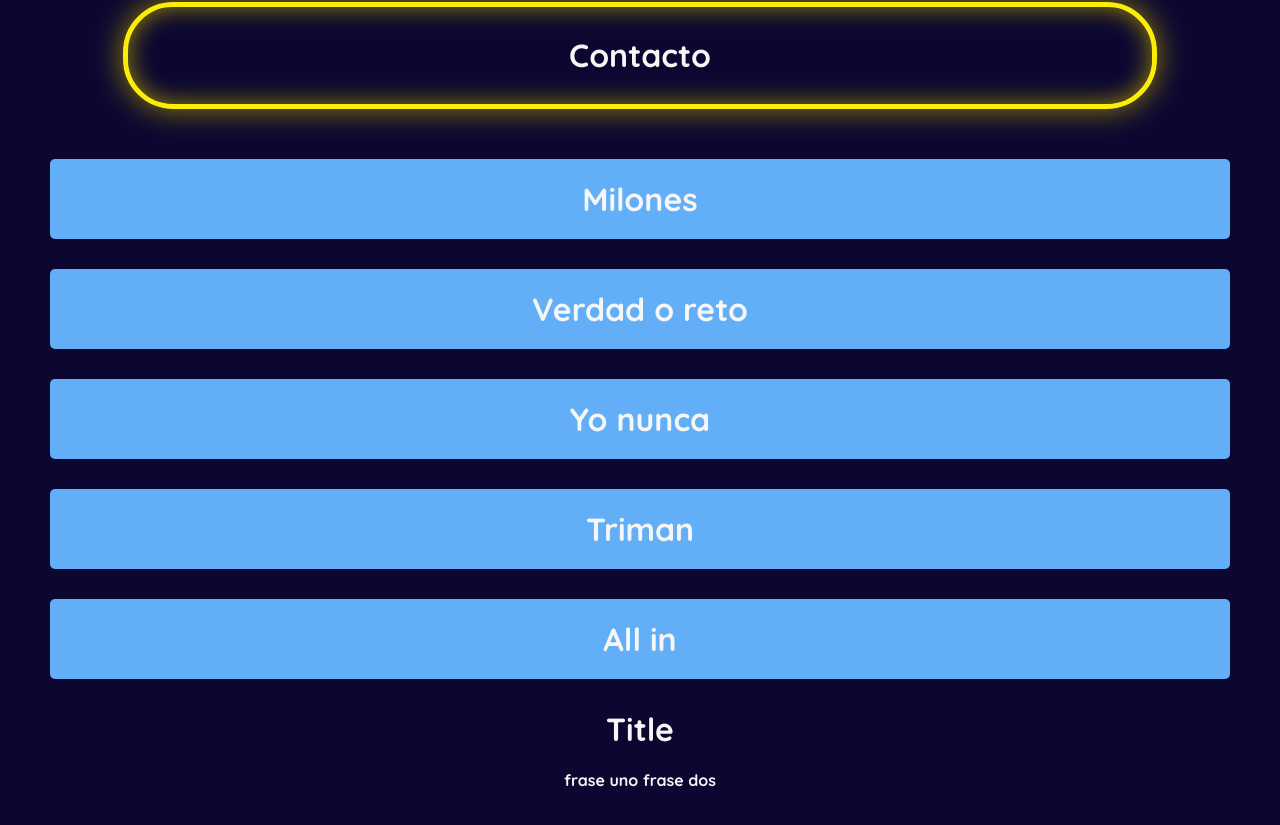
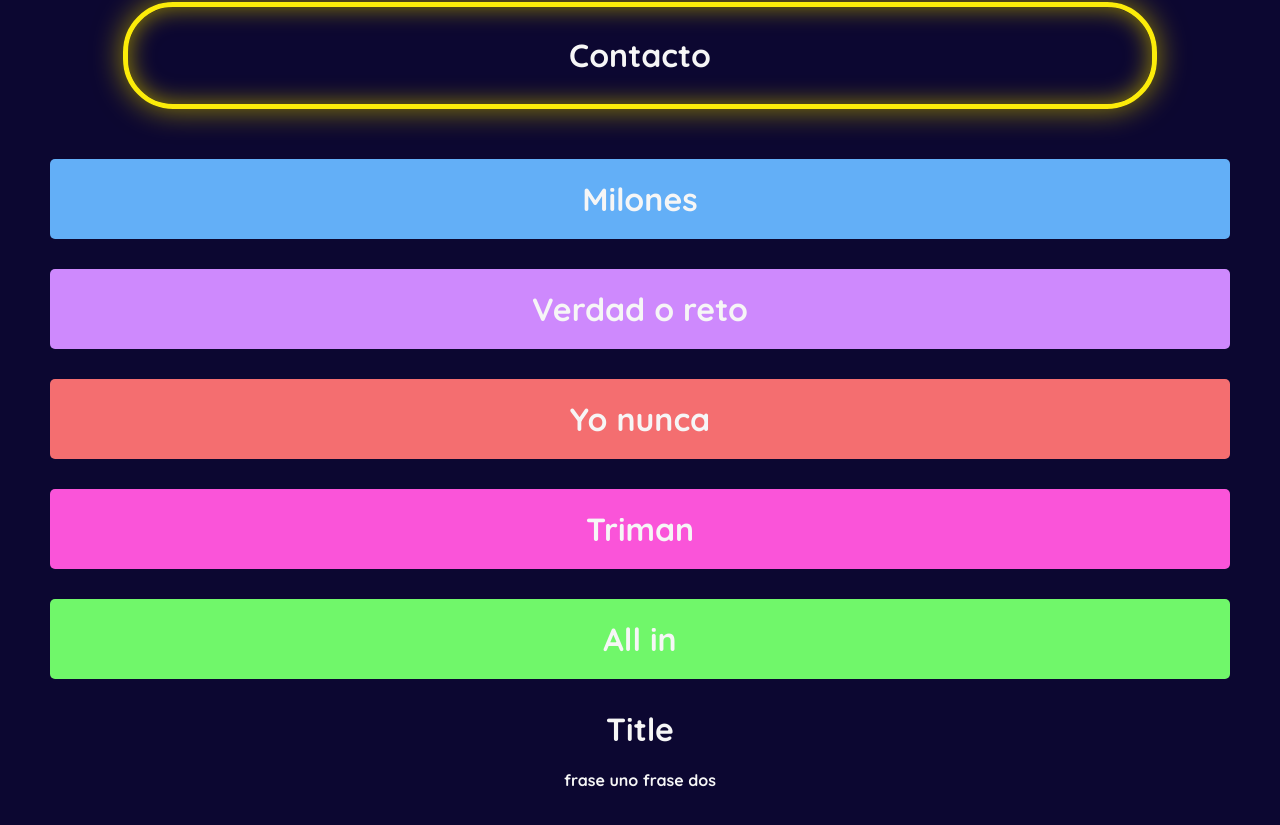
Before and after one commit to aliciamena12/milones, an Angular app: page / in a window 1280 px wide. Shown: the part 799-1624 px from the top of the page. Built offline with nearby package versions, Linux system fonts and the light colour scheme; a web font is replaced by a local one.

Commit message:
Added classes depending on index

```diff
--- a/src/app/game-list/game-list.component.html
+++ b/src/app/game-list/game-list.component.html
@@ -1,5 +1,11 @@
-<ul class="game-list__wrapper" *ngFor="let game of games">
-    <li class="game-list__item">
+<ul class="game-list__wrapper" *ngFor="let game of games;  let i = index">
+    <li #gameElement class="game-list__item"
+    [ngClass]="{
+        'game-list__item--first': i === 1,
+        'game-list__item--second': i === 2,
+        'game-list__item--third': i === 3,
+        'game-list__item--fourth': i === 4
+      }">
         {{ game.title }}
     </li>
 </ul>
```
